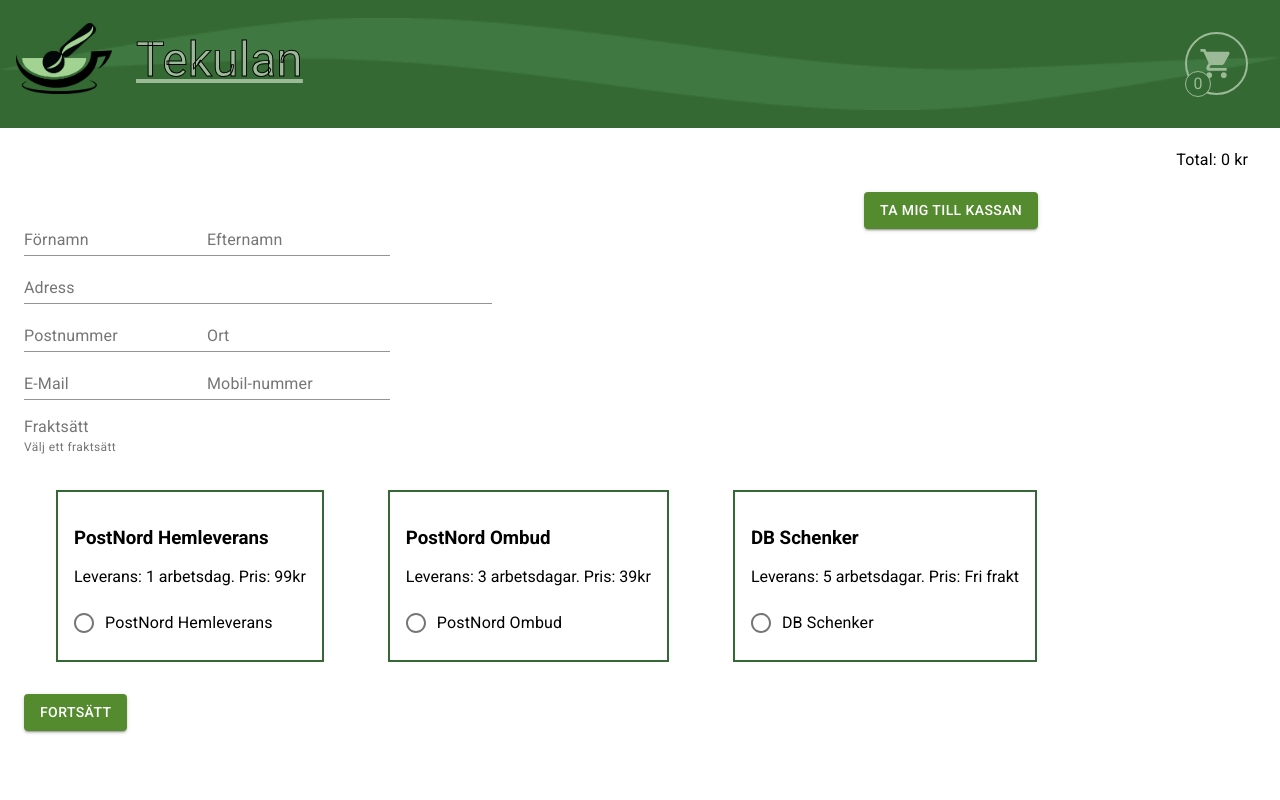
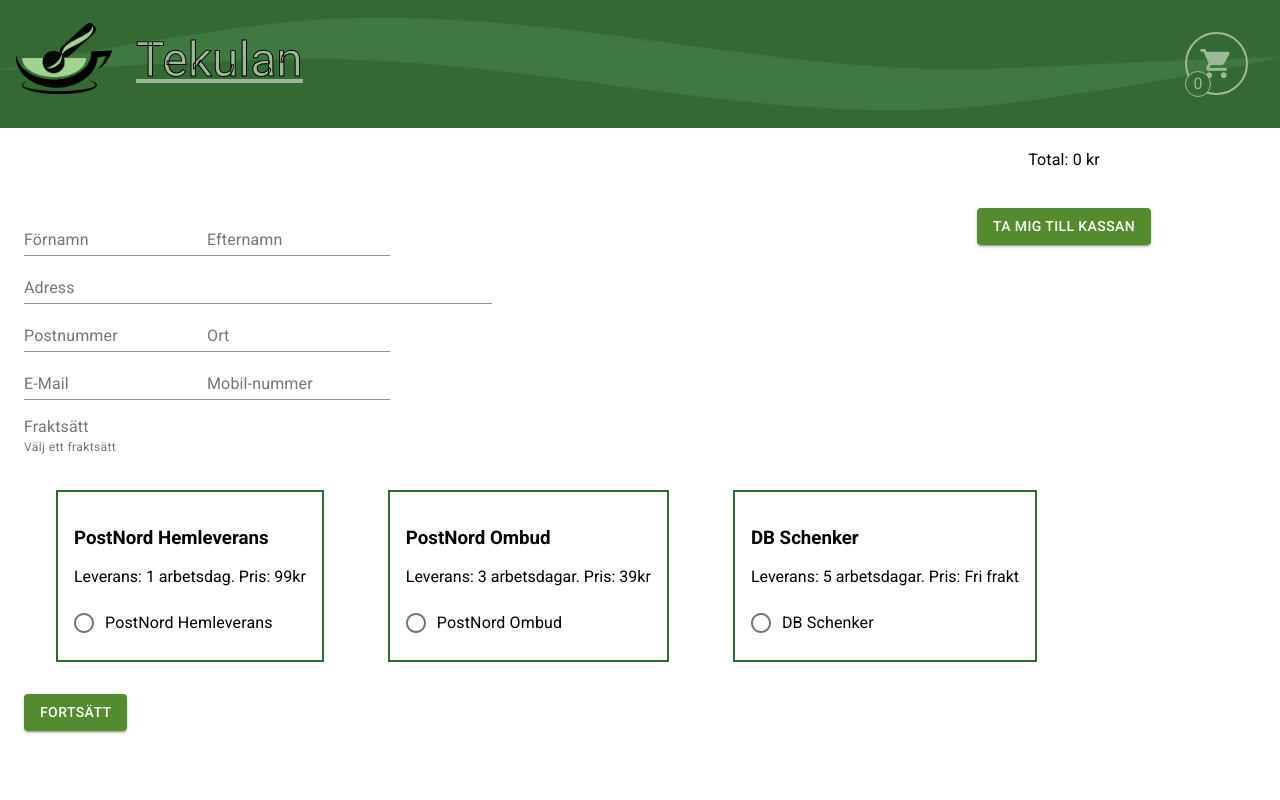
Before and after one commit to Anne-Lie-Back/react-webshop, a React (Create React App) app: page /checkout in a window 1280 px wide. Both pictures are taken after a click on the button 1216 px from the left and 63 px from the top of the page. Shown: the top 800 px of the page. Built offline with nearby package versions, Linux system fonts and the light colour scheme.

Commit message:
ready for merge

```diff
--- a/src/components/CartIcon.tsx
+++ b/src/components/CartIcon.tsx
@@ -37,19 +37,18 @@ export function CartIcon(){
 
      function displayCart(){
 
-
+        //IF CART BUTTON IS CLICKED THIS HAPPENS! NEED TO MAKE CLICK AWAYDIV STRETCH OVER THE WHOLE SCREEN
         if(isCartShown){
             return (
                 <div style = {clickAwayDiv} onClick={handleOnClick}>
                     <div style={{...shoppingCartContainer, ...divSize}}>
                         <ShoppingCart/>
-
                             <Button
                                 component={RouterLink} to ='/checkout'
                                 onClick = {handleOnClick}
                                 variant="contained"
                                 color="primary"
-                                //disabled = {this.props.isDisabled}
+                                style={{margin:'1rem'}}
                                 >
                                 Ta mig till Kassan
                             </Button>
@@ -58,7 +57,6 @@ export function CartIcon(){
                 </div>)
         }
     }
-
 
         return(
             <CartContext.Consumer>
@@ -106,10 +104,19 @@ const shoppingCartContainer:CSSProperties = {
     right: '0',
     top: '6rem',
     zIndex: 3,
-    backgroundColor:'white'
+    backgroundColor:'white',
+    display:'flex',
+    flexDirection: 'column',
+    alignItems:'center'
 }
 
 const clickAwayDiv:CSSProperties = {
-   width: '100%',
-   height: '100%'
+   width: '100vw',
+   height: '100vh',
+   position: 'absolute',
+   zIndex: 1,
+   top:0,
+   right:0
+
+
 }
--- a/src/components/ShoppingCart.tsx
+++ b/src/components/ShoppingCart.tsx
@@ -4,7 +4,7 @@ import { List, ListItem, ListItemText, IconButton, ListItemAvatar, Avatar, Divid
 import DeleteRoundedIcon from '@material-ui/icons/DeleteForeverRounded'
 import AddIcon from '@material-ui/icons/Add'
 import RemoveIcon from '@material-ui/icons/Remove'
-import { Link } from 'react-router-dom';
+import { Link as RouterLink} from 'react-router-dom';
 
 export default function ShoppingCart() {
 
@@ -22,7 +22,7 @@ export default function ShoppingCart() {
                                         <Avatar src={cartItem.product.imgURL}/>
                                     </ListItemAvatar>
                                     </Hidden>
-                                    <ListItemText primary={<Typography noWrap><Link to={"product/"+ cartItem.id}>{cartItem.product.name}</Link></Typography> } />
+                                    <ListItemText primary={<Typography style = {{textDecoration: 'none', color: 'black'}} component = {RouterLink} to={"product/"+ cartItem.id} noWrap>{cartItem.product.name}</Typography> } />
                                     <div style={nextFlex}>
                                     <IconButton size="small" onClick={() => cartState.addProduct(cartItem.id, -1)}>
                                         <RemoveIcon fontSize="small"/>
```
